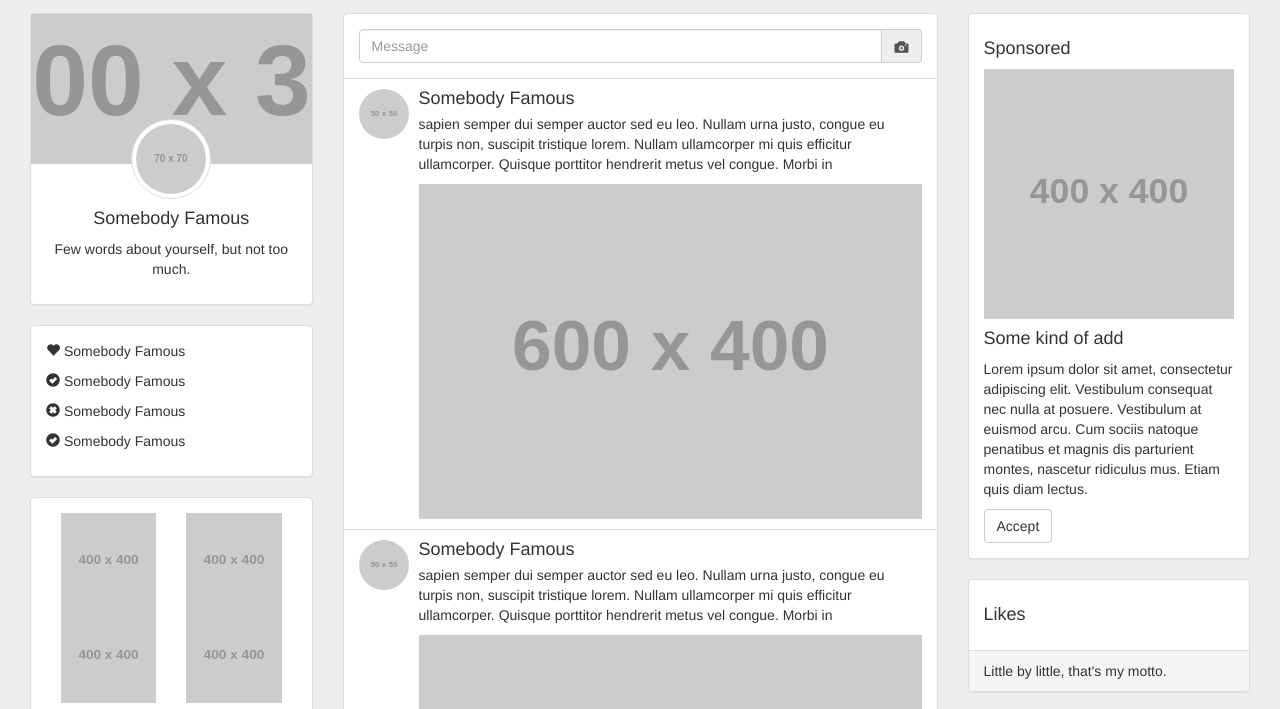
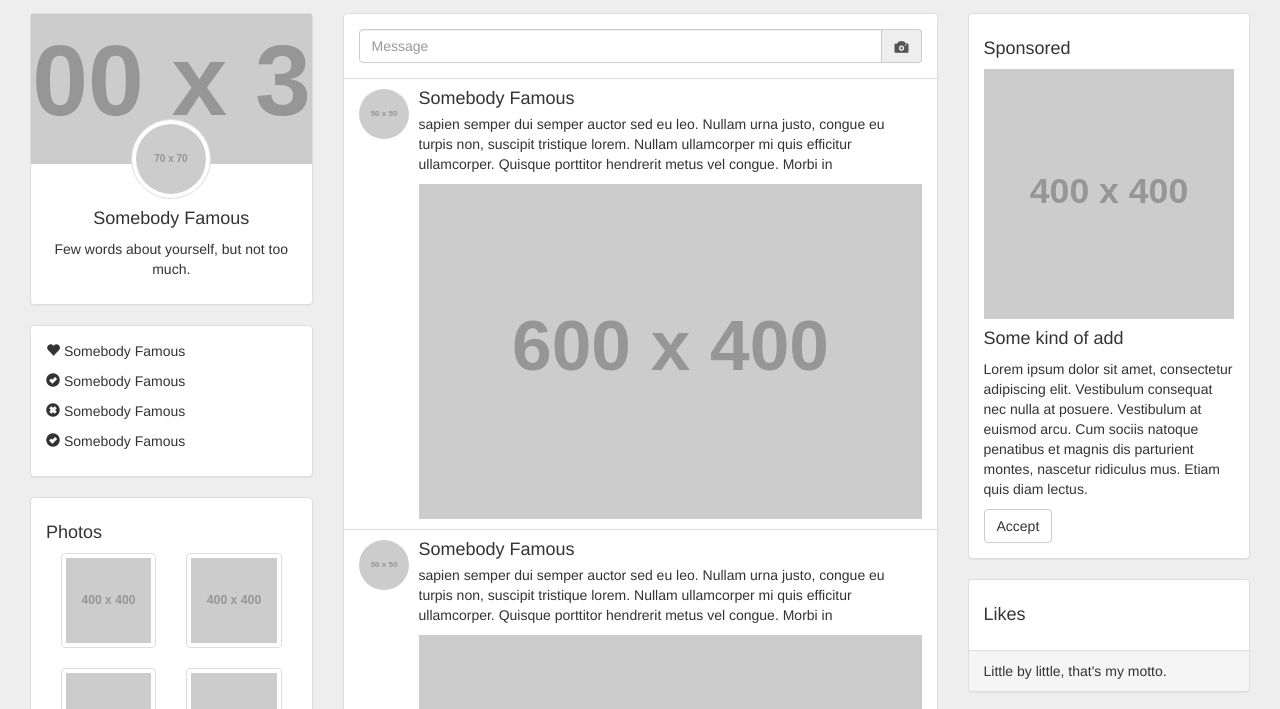
Before and after one commit to sempeck/BootstrapSocialTemplate, a website: page index.html in a window 1280 px wide. Shown: the part 57-766 px from the top of the page. Drawn offline with nearby package versions, Linux system fonts and the light colour scheme; placeholder pictures from the web are drawn by us.

Commit message:
Photo thumbnails

```diff
--- a/index.html
+++ b/index.html
@@ -91,14 +91,16 @@
       </div>
       <div class="panel panel-default hidden-xs hidden-sm">
         <div class="panel-body">
-          <div class="col-md-6">
-            <img src="http://placehold.it/400x400" class="img-responsive" alt="">
-            <img src="http://placehold.it/400x400" class="img-responsive" alt="">
+          <h4>Photos</h4>
+          <div class="col-xs-6">
+            <img src="http://placehold.it/400x400" class="img-responsive thumbnail" alt="">
+            <img src="http://placehold.it/400x400" class="img-responsive thumbnail" alt="">
           </div>
-          <div class="col-md-6">
-            <img src="http://placehold.it/400x400" class="img-responsive" alt="">
-            <img src="http://placehold.it/400x400" class="img-responsive" alt="">
+          <div class="col-xs-6">
+            <img src="http://placehold.it/400x400" class="img-responsive thumbnail" alt="">
+            <img src="http://placehold.it/400x400" class="img-responsive thumbnail" alt="">
           </div>
+
         </div>
       </div>
     </div>
```
